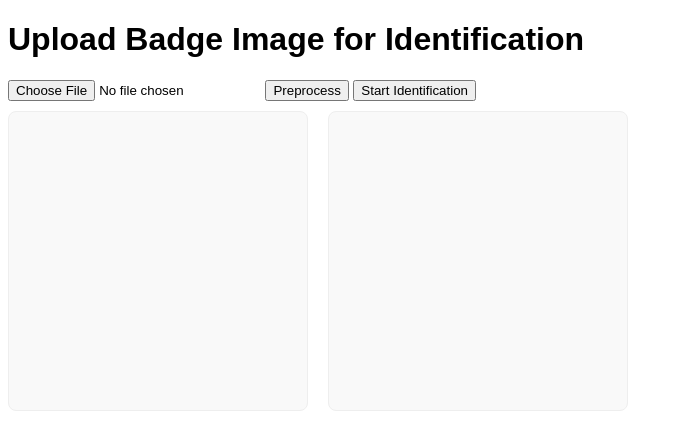
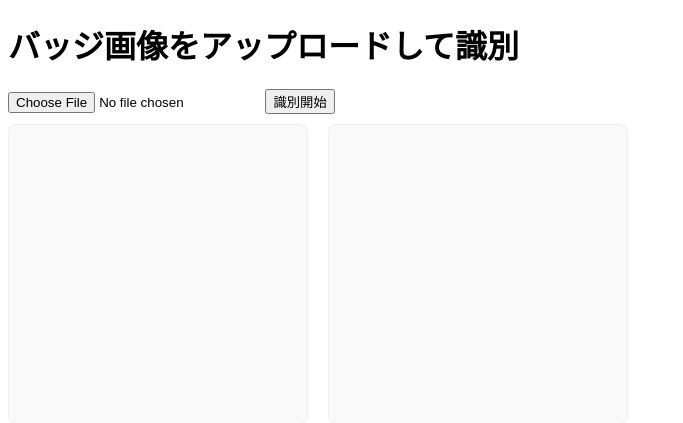
Before and after one commit to jojojen/BadgeFinder, a Flask app: page / in a window 1280 px wide. Shown: the top 423 px of the page, without its empty margins (0-683 px from the left). Run offline with Flask 3, Linux system fonts and the light colour scheme; some libraries are stand-ins or nearby versions.

Commit message:
japanese ver

```diff
--- a/templates/index.html
+++ b/templates/index.html
@@ -1,8 +1,8 @@
 <!DOCTYPE html>
-<html lang="en">
+<html lang="ja">
 <head>
     <meta charset="UTF-8">
-    <title>Badge Identification Service</title>
+    <title>バッジ識別サービス</title>
     <style>
         body {
             font-family: Arial, sans-serif;
@@ -32,7 +32,7 @@
             max-width: 100%;
             max-height: 100%;
             display: block;
-            margin: 0 auto 0 auto;
+            margin: 0 auto;
             background: #fff;
             box-shadow: 0 0 2px #bbb;
             border-radius: 4px;
@@ -74,11 +74,10 @@
     </style>
 </head>
 <body>
-    <h1>Upload Badge Image for Identification</h1>
+    <h1>バッジ画像をアップロードして識別</h1>
     <form id="uploadForm">
         <input type="file" id="image" accept="image/*" required>
-        <button type="button" id="preprocessBtn">Preprocess</button>
-        <button type="submit">Start Identification</button>
+        <button type="submit">識別開始</button>
     </form>
     <div class="preview-container">
         <div id="preview"></div>
@@ -91,14 +90,14 @@
         const preview = document.getElementById('preview');
         const processedPreview = document.getElementById('processed-preview');
         const resultDiv = document.getElementById('result');
-        const preprocessBtn = document.getElementById('preprocessBtn');
+        const uploadForm = document.getElementById('uploadForm');
 
         imageInput.addEventListener('change', function(e) {
             const file = e.target.files[0];
             if (file) {
                 const reader = new FileReader();
                 reader.onload = function(e) {
-                    preview.innerHTML = `<img src="${e.target.result}" alt="Original Preview">`;
+                    preview.innerHTML = `<img src="${e.target.result}" alt="元画像プレビュー">`;
                 };
                 reader.readAsDataURL(file);
             } else {
@@ -108,51 +107,48 @@
             resultDiv.innerHTML = '';
         });
 
-        preprocessBtn.addEventListener('click', async () => {
+        uploadForm.addEventListener('submit', async (e) => {
+            e.preventDefault();
             if (!imageInput.files[0]) {
-                alert('Please select an image first');
+                alert('最初に画像を選択してください');
                 return;
             }
+            const file = imageInput.files[0];
             const formData = new FormData();
-            formData.append('image', imageInput.files[0]);
+            formData.append('image', file);
+
             try {
-                const response = await fetch('/preprocess-image', { method: 'POST', body: formData });
-                if (!response.ok) throw new Error('Preprocessing error: ' + response.statusText);
-                const data = await response.json();
+                // 前処理
+                const preResp = await fetch('/preprocess-image', {
+                    method: 'POST',
+                    body: formData
+                });
+                if (!preResp.ok) throw new Error('前処理エラー: ' + preResp.statusText);
+                const preData = await preResp.json();
                 processedPreview.innerHTML = `
-                    <img src="${data.processed_image}" alt="Processed Preview">
-                    <div class="img-hash-text"><strong>Image Hash:</strong> ${data.image_hash}</div>
+                    <img src="${preData.processed_image}" alt="処理後プレビュー">
                 `;
-            } catch (error) {
-                processedPreview.innerHTML = `<p style="color:red;">${error.message}</p>`;
-            }
-        });
 
-        document.getElementById('uploadForm').addEventListener('submit', async (e) => {
-            e.preventDefault();
-            if (!imageInput.files[0]) {
-                alert('Please select an image first');
-                return;
-            }
-            const formData = new FormData();
-            formData.append('image', imageInput.files[0]);
-            try {
-                const response = await fetch('/identify-badge', { method: 'POST', body: formData });
-                const data = await response.json();
-                if (!response.ok) throw new Error(data.error || 'Identification failed');
+                // 識別
+                const idResp = await fetch('/identify-badge', {
+                    method: 'POST',
+                    body: formData
+                });
+                const idData = await idResp.json();
+                if (!idResp.ok) throw new Error(idData.error || '識別に失敗しました');
 
-                const matchInfo = data.matched
-                    ? '<span style="color:green;">✅ Found in DB</span>'
-                    : '<span style="color:red;">❌ Not Found in DB → Inserted as Placeholder</span>';
+                const matchInfo = idData.matched
+                    ? '<span style="color:green;">✅ データベースに存在します</span>'
+                    : '<span style="color:red;">おめでとうございます！このバッジを初めて発見した方です。</span>';
 
                 resultDiv.innerHTML = `
-                    <p><strong>Match Status:</strong> ${matchInfo}</p>
-                    <p><strong>Image Hash:</strong> ${data.image_hash}</p>
-                    <p><strong>Origin Work:</strong> ${data.source_work}</p>
-                    <p><strong>Character:</strong> ${data.character}</p>
-                    <p><strong>How to Purchase:</strong> ${data.purchase_method}</p>
-                    <p><strong>Suggested Price:</strong> ${data.suggested_price}</p>
-                    <p><strong>Auction Description:</strong> ${data.auction_description}</p>
+                    <p><strong>一致状況：</strong> ${matchInfo}</p>
+                    <p><strong>画像ハッシュ：</strong> ${idData.image_hash}</p>
+                    <p><strong>出典作品：</strong> ${idData.source_work}</p>
+                    <p><strong>キャラクター：</strong> ${idData.character}</p>
+                    <p><strong>購入方法：</strong> ${idData.purchase_method}</p>
+                    <p><strong>推奨価格：</strong> ${idData.suggested_price}</p>
+                    <p><strong>オークション説明：</strong> ${idData.auction_description}</p>
                 `;
             } catch (error) {
                 resultDiv.innerHTML = `<p style="color:red;">${error.message}</p>`;
```
